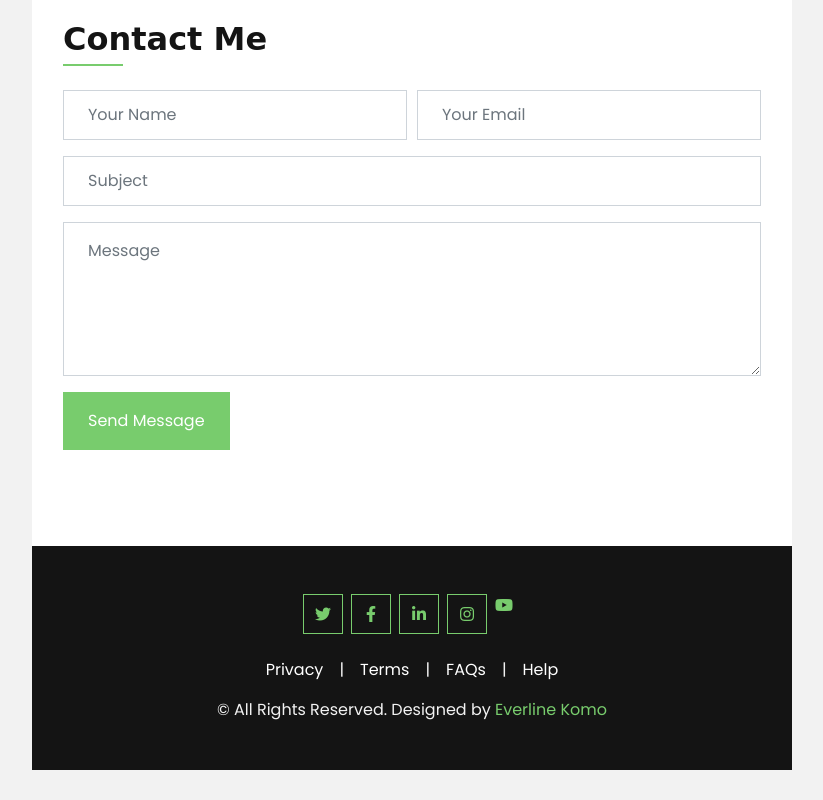
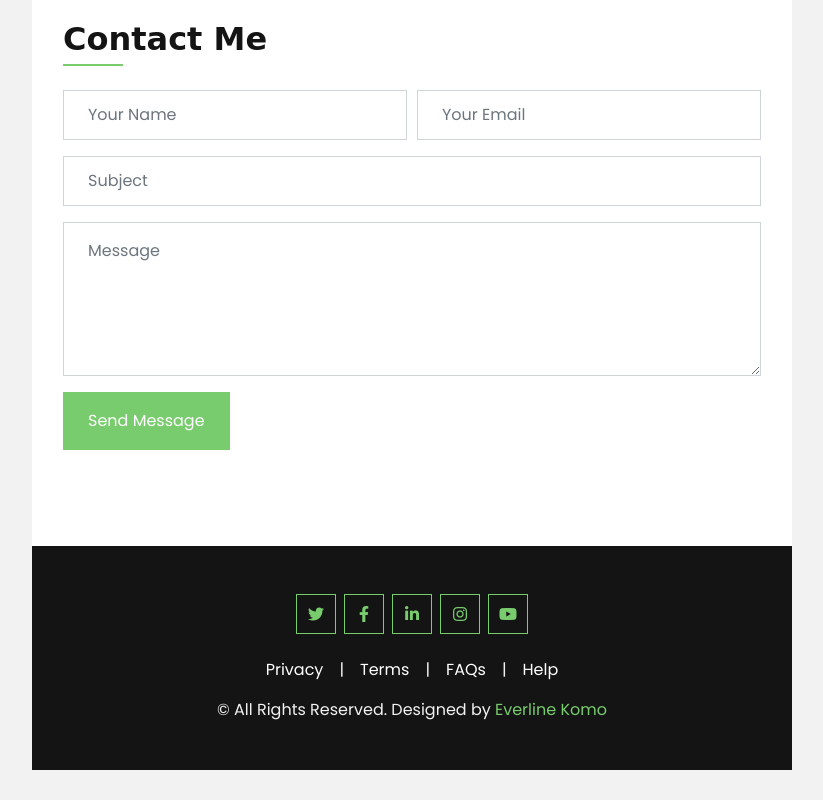
Before and after one commit to Everline-Komo/Everline-Komo.github.io, a plain HTML site: page index.html in a window 1280 px wide. Shown: the part 3219-4019 px from the top of the page, without its empty margins (418-1241 px from the left). Drawn offline with nearby package versions, Linux system fonts and the light colour scheme; a web font is replaced by a local one.

Commit message:
update yt 2

```diff
--- a/index.html
+++ b/index.html
@@ -388,8 +388,8 @@
                             <a class="btn btn-outline-primary btn-square mr-2" href="#"><i class="fab fa-twitter"></i></a>
                             <a class="btn btn-outline-primary btn-square mr-2" href="https://www.facebook.com/lynewa.ambrose"><i class="fab fa-facebook-f"></i></a>
                             <a class="btn btn-outline-primary btn-square mr-2" href="https://www.linkedin.com/in/everline-komo-01127a130/"><i class="fab fa-linkedin-in"></i></a>
-                            <a class="btn btn-outline-primary btn-square" href="https://www.instagram.com/ivah_nthenya/"><i class="fab fa-instagram"></i></a>
-                            <a class="mx-2" href="https://www.youtube.com/channel/UCuDoEGtWw_hwJ48p1Cbyvng"><i class="fab fa-youtube"></i></a>
+                            <a class="btn btn-outline-primary btn-square mr-2" href="https://www.instagram.com/ivah_nthenya/"><i class="fab fa-instagram"></i></a>
+                            <a class="btn btn-outline-primary btn-square" href="https://www.youtube.com/channel/UCuDoEGtWw_hwJ48p1Cbyvng"><i class="fab fa-youtube"></i></a>
                         </div>
                         <div class="d-flex justify-content-center mb-3">
                             <a class="text-white" href="#">Privacy</a>
```
